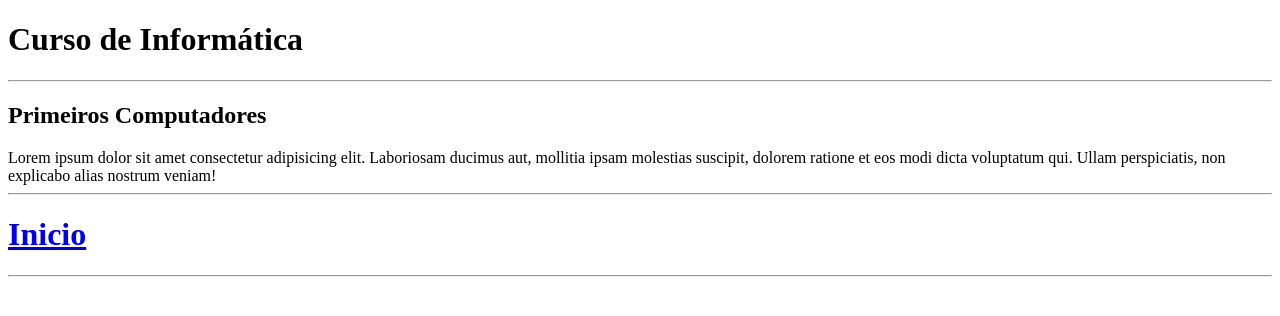
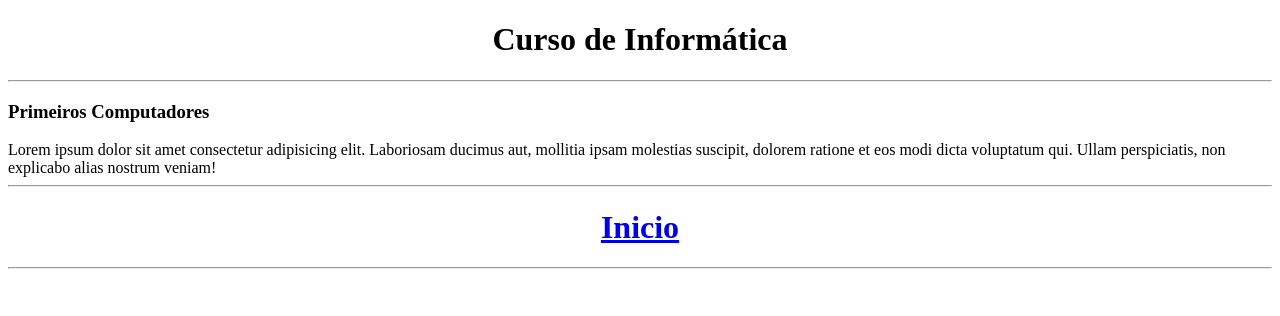
Before and after one commit to mariaclaradantas/provaipw., a plain HTML site: page introduçao.html in a window 1280 px wide. Drawn offline with Linux system fonts and the light colour scheme.

Commit message:
provaipw.

```diff
--- a/estilo.css
+++ b/estilo.css
@@ -8,3 +8,6 @@ img{
     display: block;
     margin: auto;
 }
+h1{
+
+}
--- a/introduçao.html
+++ b/introduçao.html
@@ -4,11 +4,12 @@
     <meta charset="UTF-8">
     <meta name="viewport" content="width=device-width, initial-scale=1.0">
     <title>Document</title>
+    <link rel="stylesheet" href="estilo.css">
 </head>
 <body>
     <h1>Curso de Informática</h1>
     <hr>
-    <h2>Primeiros Computadores</h2>
+    <h3>Primeiros Computadores</h3>
     Lorem ipsum dolor sit amet consectetur adipisicing elit. Laboriosam ducimus aut, mollitia ipsam molestias suscipit, dolorem ratione et eos modi dicta voluptatum qui. Ullam perspiciatis, non explicabo alias nostrum veniam!
     <hr>
     <a href="index.html"><h1>Inicio</h1></a>
```
